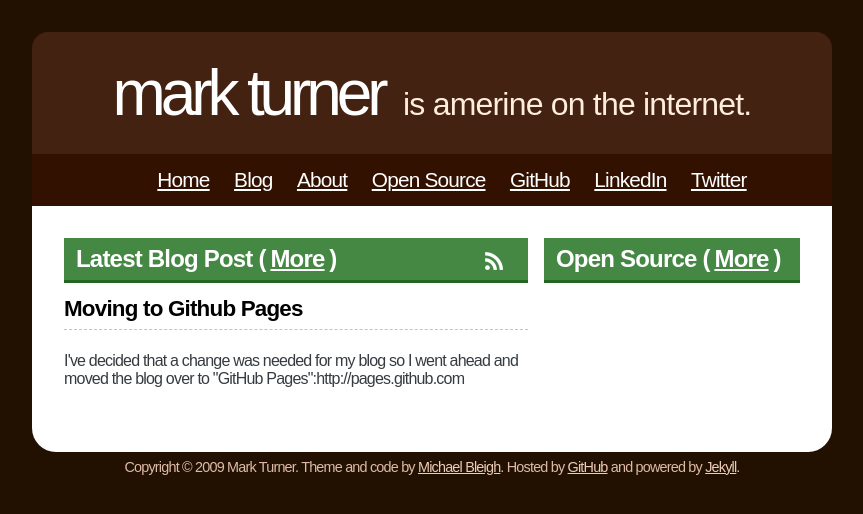
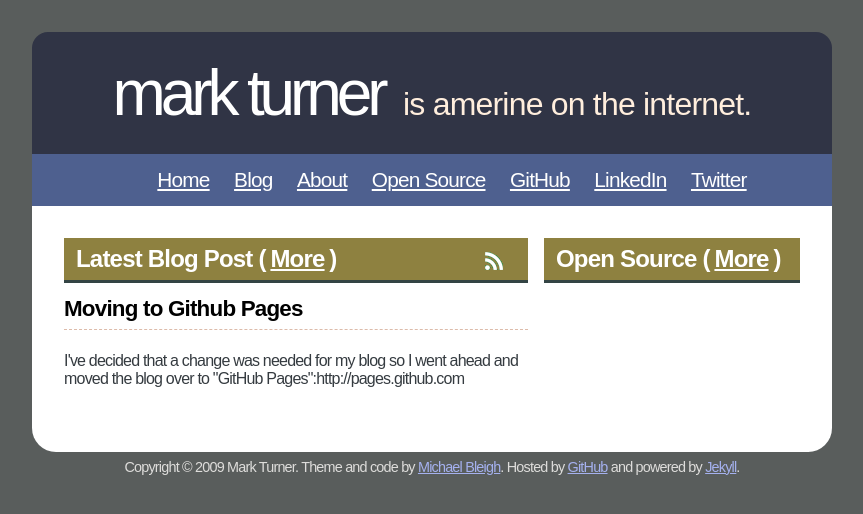
Before and after one commit to amerine/amerine.github.com, a Jekyll site: the page built from index.html, in a window 1280 px wide. Shown: the top 514 px of the page, without its empty margins (208-1071 px from the left). Built offline with Jekyll 4.4.1, drawn with Linux system fonts in a browser that asks for light colours.

Commit message:
Tweaked stylesheet

```diff
--- a/stylesheets/master.css
+++ b/stylesheets/master.css
@@ -1,7 +1,7 @@
 body {
   font-family: Arial, sans-serif;
   letter-spacing: -0.05em;
-  background: #210;
+  background: #595d5c;
   color: #353B40;
 }
 
@@ -28,7 +28,7 @@ a:visited {
 #header {
   text-transform: lowercase;
   text-align: left;
-  background: #421;
+  background: #303445;
   -moz-border-radius-topleft: 1em;
   -webkit-border-top-left-radius: 1em;
   -moz-border-radius-topright: 1em;
@@ -56,7 +56,7 @@ a:visited {
 }
 
 #menu {
-  background: #310;
+  background: #4e608f;
 }
 
 #menu ul {
@@ -93,12 +93,12 @@ a:visited {
 }
 
 span.date {
-  background: #484;
+  background: #8e8140;
   display: block;
   padding: 0.4em 0.6em 0.3em;
   font-weight: bold;
   color: white;
-  border-bottom: 3px solid #262;
+  border-bottom: 3px solid #344;
   float: left;
 }
 
@@ -163,7 +163,7 @@ div.related {
 
 #footer {
   margin-bottom: 2em;
-  color: #dba;
+  color: #dedddb;
   font-size: 0.9em;
   padding: 0.5em;
   text-align: center;
@@ -174,9 +174,9 @@ div.related {
 }
 
 #content .home_box h2 {
-  background: #484;
+  background: #8e8140;
   padding: 0.3em 0.5em;
-  border-bottom: 3px solid #262;
+  border-bottom: 3px solid #344;
   margin-bottom: 0em;
   color: white;
 }
@@ -198,7 +198,7 @@ div.related {
 .clearfix { clear: both;}
 
 #footer a {
-  color: #ecb;
+  color: #a5b1ef;
   font-weight: normal;
 }
 
```
